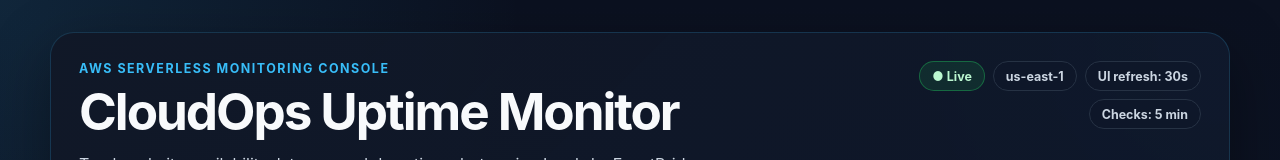
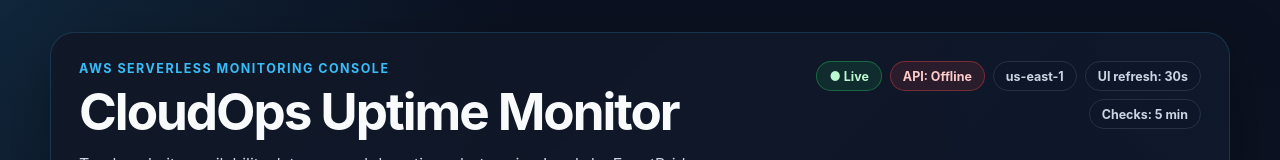
Before and after one commit to krishna310301/cloudops-uptime-monitor, a React (Create React App) app in the folder frontend/: page / in a window 1280 px wide. Shown: the top 160 px of the page. Built offline with nearby package versions, Linux system fonts and the light colour scheme; no server answers.

Commit message:
Use API health badge in dashboard header

```diff
--- a/frontend/src/App.css
+++ b/frontend/src/App.css
@@ -534,3 +534,9 @@
     align-items: stretch;
   }
 }
+
+.pill-danger {
+  border-color: rgba(239, 68, 68, 0.4);
+  color: #fecaca;
+  background: rgba(239, 68, 68, 0.12);
+}
--- a/frontend/src/App.js
+++ b/frontend/src/App.js
@@ -223,6 +223,9 @@
 
         <div className="hero-meta">
           <span className="pill pill-live">● Live</span>
+          <span className={apiHealthy ? "pill pill-live" : "pill pill-danger"}>
+            API: {apiHealthy ? "Online" : "Offline"}
+          </span>
           <span className="pill">us-east-1</span>
           <span className="pill">UI refresh: 30s</span>
           <span className="pill">Checks: 5 min</span>
```
